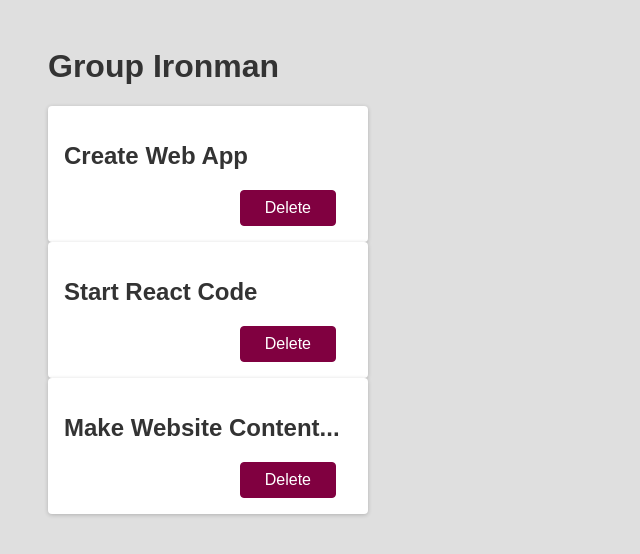
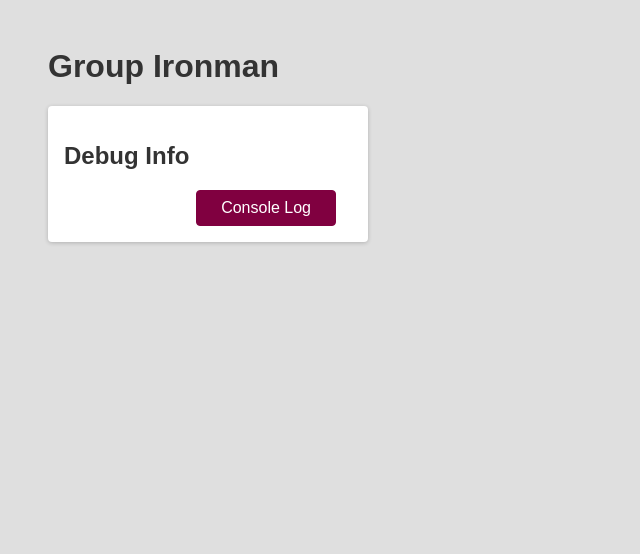
Before and after one commit to blaster73/GroupIronmanHelper, a React (Create React App) app: page / in a window 1280 px wide. Shown: the top 554 px of the page, without its empty margins (0-640 px from the left). Built offline with nearby package versions, Linux system fonts and the light colour scheme.

Commit message:
swapping to json api

```diff
--- a/package.json
+++ b/package.json
@@ -19,7 +19,7 @@
     "test": "react-scripts test",
     "eject": "react-scripts eject"
   },
-  "proxy": "https://secure.runescape.com/m=hiscore_oldschool/",
+  "proxy": "https://secure.runescape.com/m=itemdb_oldschool/api/catalogue/",
   "eslintConfig": {
     "extends": "react-app"
   },
--- a/public/index.html
+++ b/public/index.html
@@ -24,7 +24,7 @@
       work correctly both with client-side routing and a non-root public URL.
       Learn how to configure a non-root public URL by running `npm run build`.
     -->
-    <title>Group Ironman Helper</title>
+    <title>GIM</title>
   </head>
   <body>
     <noscript>You need to enable JavaScript to run this app.</noscript>
--- a/src/App.js
+++ b/src/App.js
@@ -5,9 +5,7 @@ function App() {
   return (
     <div>
       <h1>Group Ironman</h1>
-        <Todo text='Create Web App' />
-        <Todo text='Start React Code' />
-        <Todo text='Make Website Content...' />
+        <Todo text='Debug Info' />
     </div>
   );
 }
--- a/src/components/Todo.js
+++ b/src/components/Todo.js
@@ -10,8 +10,12 @@ function Todo(props) {
     //const { hiscores } = require("osrs-json-api");
     //hiscores.getPlayer("B0aty").then(console.log).catch(console.error);
 
-    fetch("index_lite.ws?player=Killua_blast")
-      .then((response) => response.text())
+    //fetch("index_lite.ws?player=Killua_blast")
+      //.then((response) => response.text())
+      //.then((data) => console.log(data));
+
+    fetch("detail.json?item=556")
+      .then((response) => response.json())
       .then((data) => console.log(data));
   }
 
@@ -20,7 +24,7 @@ function Todo(props) {
       <h2>{props.text}</h2>
       <div className="actions">
         <button className="btn" onClick={deleteHandler}>
-          Delete
+          Console Log
         </button>
       </div>
     </div>
```
